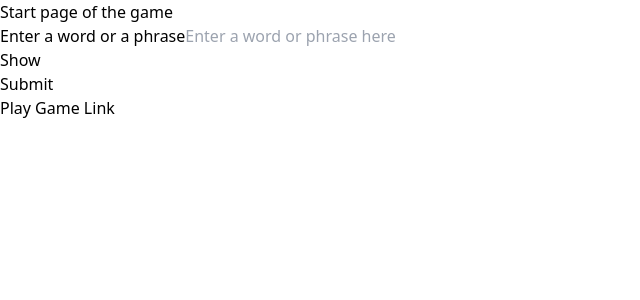
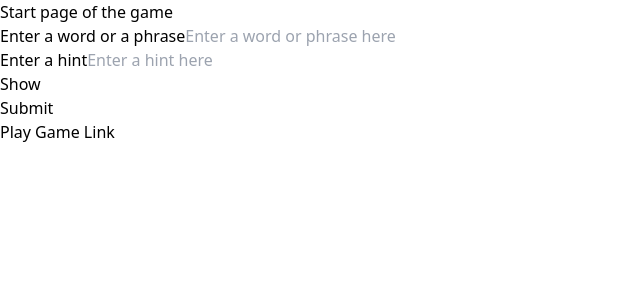
Before and after one commit to Kunal-8759/Hangman_Game, a React (Vite) app: page /start in a window 1280 px wide. Shown: the top 300 px of the page, without its empty margins (0-640 px from the left). Built offline with nearby package versions, Linux system fonts and the light colour scheme.

Commit message:
Added Hint

```diff
--- a/src/components/TextInput/TextInput.jsx
+++ b/src/components/TextInput/TextInput.jsx
@@ -1,4 +1,3 @@
-/* eslint-disable react/prop-types */
 function TextInput({ type="text", label, placeholder="Enter your Input here", onChangeHandler }){
     return (
         <label>
--- a/src/components/TextInputForm/TextInputForm.jsx
+++ b/src/components/TextInputForm/TextInputForm.jsx
@@ -1,7 +1,7 @@
 import Button from "../Button/Button";
 import TextInput from "../TextInput/TextInput";
 
-function TextInputForm({ inputType, handleTextInputChange , handleShowHideClick, handleFormSubmit}){
+function TextInputForm({ inputType, handleTextInputChange , handleShowHideClick, handleFormSubmit,handleHintInputChange}){
     return (
         <>
             <div>
@@ -10,6 +10,15 @@ function TextInputForm({ inputType, handleTextInputChange , handleShowHideClick,
                 label={"Enter a word or a phrase"}
                 placeholder="Enter a word or phrase here"
                 onChangeHandler={handleTextInputChange}
+            />
+        </div>
+
+        <div>
+            <TextInput
+                type="text"
+                label={"Enter a hint"}
+                placeholder="Enter a hint here"
+                onChangeHandler={handleHintInputChange}
             />
         </div>
 
--- a/src/components/TextInputForm/TextInputFormContainer.jsx
+++ b/src/components/TextInputForm/TextInputFormContainer.jsx
@@ -8,6 +8,7 @@ function TextInputFormContainer(){
     //default value of the variable inputType is set password.
     const [inputType,setInputType]=useState("password");
     const [value,setValue]=useState("");
+    const [hint,setHint]=useState("");
 
     const navigate = useNavigate();//useNavigate() is a hook that return a function
 
@@ -16,6 +17,10 @@ function TextInputFormContainer(){
         console.log(event.target.value);
         setValue(event.target.value);//the value variable will be set everytime when we change the input
     }
+    function handleHintInputChange(event){
+        setHint(event.target.value);
+    }
+
     function handleShowHideClick(){
         console.log("Show/Hide button clicked");
         if(inputType === "password"){
@@ -28,8 +33,8 @@ function TextInputFormContainer(){
     function handleFormSubmit(event){
         event.preventDefault();
         if(value){
-            navigate('/play',{state: value});
-            console.log("form submitted with value : ",value.toUpperCase());
+            navigate('/play', { state: { value: value.toUpperCase(), hint: hint } });
+            console.log("form submitted with value and hint: ",value.toUpperCase(),hint);
         }
 
     }
@@ -39,6 +44,7 @@ function TextInputFormContainer(){
         handleTextInputChange={handleTextInputChange}
         handleShowHideClick={handleShowHideClick}
         handleFormSubmit={handleFormSubmit}
+        handleHintInputChange={handleHintInputChange}
     />);
 }
 
--- a/src/pages/PlayGame.jsx
+++ b/src/pages/PlayGame.jsx
@@ -3,12 +3,13 @@ import MaskedText from "../components/MaskedText/MaskedText";
 import LetterButtons from "../components/LetterButtons/LetterButtons";
 import HangMan from "../components/HangMan/HangMan";
 
-function PlayGame({ originalWord, guessedLetters, step, handleLetterClick}){
+function PlayGame({ hint , originalWord, guessedLetters, step, handleLetterClick}){
 
 
     return (
         <>
             <h1>Play Game</h1>
+            <h1>Hint : {hint} </h1>
             <MaskedText originalWord={originalWord} guessedLetters={guessedLetters}/>
 
             <div>
--- a/src/pages/PlayGameContainer.jsx
+++ b/src/pages/PlayGameContainer.jsx
@@ -4,7 +4,8 @@ import PlayGame from "./PlayGame";
 
 function PlayGameContainer(){
     const {state} = useLocation();
-    const originalWord = state;
+    const originalWord = state.value ;
+    const hint = state.hint;
 
     //guessedLetter is an array
     const [guessedLetters,setGuessedLetters] = useState([]);
@@ -23,6 +24,7 @@ function PlayGameContainer(){
 
     return (
         <PlayGame
+            hint={hint}
             originalWord={originalWord}
             guessedLetters={guessedLetters}
             step={step}
```
